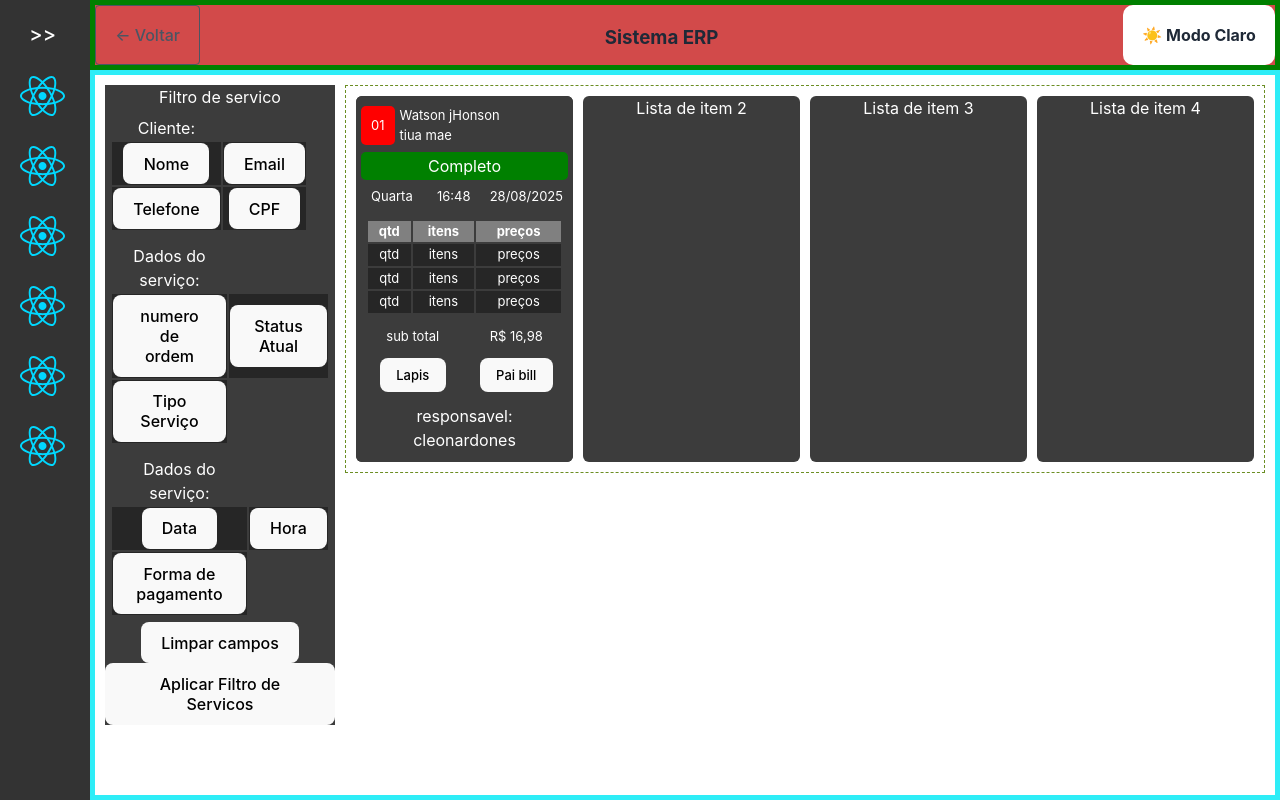
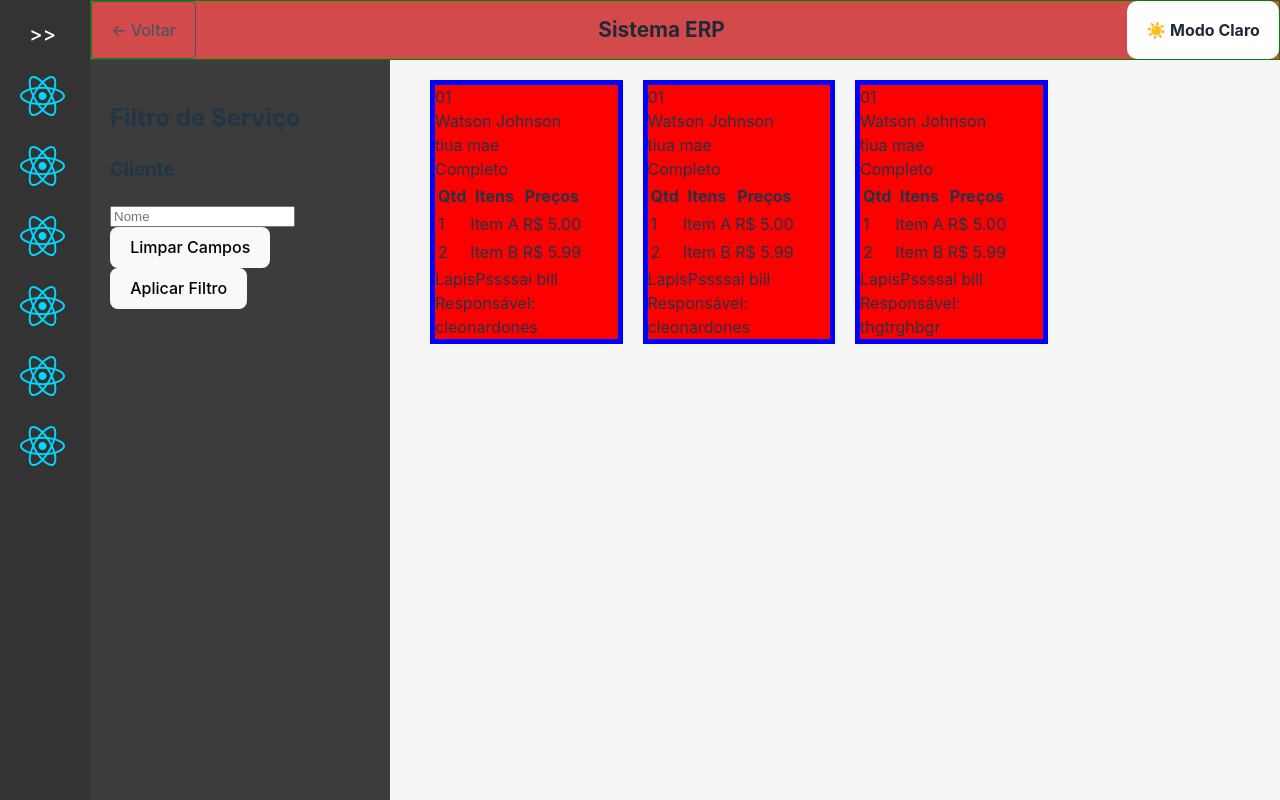
Before and after one commit to S-Marlon/ERP, a React (Vite) app in the folder Front/App/: page /Servicos in a window 1280 px wide. Built offline with nearby package versions, Linux system fonts and the light colour scheme.

Commit message:
criação de elementos  da pagina de serviços

```diff
--- a/Front/App/src/App.css
+++ b/Front/App/src/App.css
@@ -32,12 +32,6 @@
 
 }
 
-.header {
-  grid-area: header;
-
-  border: green 5px solid;
-
-}
 
 .sidebar {
   grid-area: sidebar;
@@ -46,11 +40,17 @@
 
 
 }
+.header {
+  grid-area: header;
+
+  border: green 1px solid;
+
+}
 
 .content {
   grid-area: content;
 
-  border: rgb(46, 237, 247) 5px solid;
+  border: rgb(46, 237, 247) 0px solid;
 
 
 }
--- a/Front/App/src/App.tsx
+++ b/Front/App/src/App.tsx
@@ -24,7 +24,7 @@ function App() {
    const [isDarkMode, setIsDarkMode] = useState(false);
 
   const sidebarWidth = isSidebarOpen ? 200 : 90;
-  const headerHeight = 70;
+  const headerHeight = 60;
 
   return (
     <>
@@ -37,7 +37,7 @@ function App() {
         <Sidebar isOpen={isSidebarOpen} toggleSidebar={toggleSidebar}  sidebarWidth={sidebarWidth}/>
         <Header title="Sistema ERP" headerHeight={headerHeight} onThemeToggle={toggleTheme}
         isDarkMode={isDarkMode} />
-        <Panel>
+        <Panel isDarkMode={isDarkMode}>
 
             <Routes>
             <Route path="/" element={<Dashboard text='Dashboard'/>} />
@@ -45,7 +45,7 @@ function App() {
             <Route path="/produtos" element={<Produtos  text='Produtos'/>} />
             <Route path="/vendas" element={<Vendas/>} />
             <Route path="/Estoque" element={<Estoque  text='Estoque'/>} />
-            <Route path="/Servicos" element={<Servicos  text='Servicos'/>} />
+            <Route path="/Servicos" element={<Servicos />} />
           </Routes>
 
         </Panel>
--- /dev/null
+++ b/Front/App/src/components/ServiceFilter.tsx
@@ -0,0 +1,41 @@
+import React from 'react';
+import { FilterState } from '../types';
+
+// Define a interface para as props do componente
+interface ServiceFilterProps {
+  filters: FilterState;
+  onFilterChange: (key: keyof FilterState, value: string) => void;
+  onClear: () => void;
+  onApply: () => void;
+}
+
+const ServiceFilter: React.FC<ServiceFilterProps> = ({
+  filters,
+  onFilterChange,
+  onClear,
+  onApply
+}) => {
+  return (
+    <div className="filter-container">
+      <h2>Filtro de Serviço</h2>
+      {/* ... (os mesmos inputs e estrutura de antes) */}
+      <div className="filter-section">
+        <h3>Cliente</h3>
+        <input
+          type="text"
+          placeholder="Nome"
+          value={filters.clientName}
+          onChange={(e) => onFilterChange('clientName', e.target.value)}
+        />
+        {/* ... outros inputs com a mesma lógica */}
+      </div>
+
+      <div className="filter-actions">
+        <button onClick={onClear}>Limpar Campos</button>
+        <button onClick={onApply}>Aplicar Filtro</button>
+      </div>
+    </div>
+  );
+};
+
+export default ServiceFilter;
--- /dev/null
+++ b/Front/App/src/components/ServiceItem.tsx
@@ -0,0 +1,55 @@
+import React from 'react';
+import { ServiceItem as ServiceItemType } from '../types'; // Renomeie para evitar conflito de nomes
+
+interface ServiceItemProps {
+  service: ServiceItemType;
+}
+
+const ServiceItem: React.FC<ServiceItemProps> = ({ service }) => {
+  return (
+    <div className="service-card" style={{background:"red", border:"5px solid blue"}}>
+      <div className="card-header">
+        <span className="order-number">{service.orderNumber}</span>
+        <div className="client-info">
+          <span>{service.clientName}</span>
+          <br />
+          <span className="client-details">{service.clientDetails}</span>
+        </div>
+        <span className={`status-badge status-${service.status.toLowerCase()}`}>
+          {service.status}
+        </span>
+      </div>
+
+      {/* ... (o restante da estrutura do card) */}
+      <table className="items-table">
+          <thead>
+            <tr>
+              <th>Qtd</th>
+              <th>Itens</th>
+              <th>Preços</th>
+            </tr>
+          </thead>
+          <tbody>
+            {service.items.map((item, index) => (
+              <tr key={index}>
+                <td>{item.quantity}</td>
+                <td>{item.name}</td>
+                <td>R$ {item.price.toFixed(2)}</td>
+              </tr>
+            ))}
+          </tbody>
+        </table>
+
+      <div className="card-footer">
+        <div className="tags">
+          {service.tags.map((tag, index) => (
+            <span key={index} className="tag-button">{tag}</span>
+          ))}
+        </div>
+        <span className="responsible">Responsável: {service.responsible}</span>
+      </div>
+    </div>
+  );
+};
+
+export default ServiceItem;
--- a/Front/App/src/components/header.tsx
+++ b/Front/App/src/components/header.tsx
@@ -40,7 +40,7 @@ const Header: React.FC<HeaderProps> = ({ title, onBackButtonClick,
           >
             ← Voltar
           </button>
-      <h3>{title}</h3>
+      <h1 style={{alignContent: 'center', fontSize:"1.3rem"}}>{title}</h1>
 
       <button
         onClick={onThemeToggle}
--- a/Front/App/src/components/panel.tsx
+++ b/Front/App/src/components/panel.tsx
@@ -1,16 +1,19 @@
 // src/components/Sidebar.tsx
 import './Panel.css';
 import { ReactNode } from "react";
+import { colors, darkColors } from '../styles/colors';
+
 
 interface PanelProps {
     children: ReactNode;
+    isDarkMode: boolean; // Booleano para saber o estado atual do tema
 }
 
-export default function Panel({ children }: PanelProps) {
+export default function Panel({ children, isDarkMode }: PanelProps) {
+  const themeColors = isDarkMode ? darkColors : colors;
+
   return (
-    <main className="content"
-
-    >
+    <main className="content" style={{ overflowY: 'auto', backgroundColor: isDarkMode ? themeColors.background : themeColors.background,}}>
       {children}
     </main>
   );
--- a/Front/App/src/pages/Servicos.css
+++ b/Front/App/src/pages/Servicos.css
@@ -1,114 +1,57 @@
- .grid-container {
+/* Layout principal: Filtro e Área de Serviços lado a lado */
+.main-grid-container {
     display: grid;
-     /* Define o número de colunas. 'auto' significa que o navegador
-           determinará a largura das colunas. */
-     grid-template-columns: 2fr 8fr;
-     /* Define 4 linhas com 50px de altura cada. */
-     padding: 10px;
-     gap: 10px;
-     /* Adiciona espaçamento entre os itens do grid */
+    /* Define o layout de duas colunas:
+       - Filtro com largura fixa (300px)
+       - Serviços ocupando o restante do espaço (1fr) */
+    grid-template-columns: 300px 1fr;
+    gap: 20px; /* Espaço entre as duas colunas principais */
+    height: 100vh;
 }
 
- .grid-item {
-     text-align: center;
+/* Estilização da barra de filtro (coluna esquerda) */
+.filter-sidebar {
+    background-color: #3c3c3cff;
+    padding: 20px;
+    overflow-y: auto;
 }
 
- .flex-container {
-     display: flex;
-     /* Permite a quebra de linha */
-     flex-wrap: wrap;
-     /* Adiciona espaçamento entre os itens */
-     gap: 10px;
-     border: 1px dashed olivedrab;
-     padding: 10px;
-    container-type: inline-size;
+/* Layout responsivo dos cards de serviço (coluna direita) */
+.services-container {
+    display: grid;
+    grid-template-columns: repeat(4, 1fr);
+    gap: 20px;
+    padding: 20px;
+    overflow-y: auto;
+
+    /* A SOLUÇÃO ESTÁ AQUI: */
+    /* Impede que os itens se estiquem verticalmente */
+    align-items: start;
 }
 
- .flex-item {
-     background-color: #3C3C3C;
+/* Media Queries para responsividade */
+/* ... (Mantenha as media queries anteriores para o layout de colunas) ... */
 
-     border-radius: 6px;
-     color: white;
-     text-align: center;
-
-     /* flex-grow: 1 -> Permite que o item cresça para ocupar o espaço disponível.
-               flex-shrink: 1 -> Permite que o item encolha se necessário.
-               flex-basis: 0 -> Define a largura base para 0. A largura será determinada
-                               pelo crescimento (`flex-grow`) e pelo conteúdo.
-            */
-     flex: 1 1 0%;
-
-     /* Define uma largura mínima para evitar que os itens fiquem muito pequenos */
-     min-width: calc(20% - 10px);
-
- }
-
- /* Mídia Query para tablets (telas de até 768px de largura) */
- @media (max-width: 1100px) {
-     .flex-item {
-         /* Altera o min-width para 33.33% - 10px, permitindo 3 itens por linha */
-         min-width: calc(33.33% - 10px);
+/* Para telas entre 992px e 1199px: 3 colunas */
+@media (max-width: 1199px) {
+    .services-container {
+        grid-template-columns: repeat(3, 1fr);
     }
 }
 
- /* --- */
-
- /* Mídia Query para celulares (telas de até 480px de largura) */
- @media (max-width: 900px) {
-     .flex-item {
-         /* Altera o min-width para 100% - 10px, permitindo 1 item por linha */
-         min-width: calc(50% - 10px);
+/* Para telas entre 768px e 991px: 2 colunas */
+@media (max-width: 991px) {
+    .services-container {
+        grid-template-columns: repeat(2, 1fr);
     }
 }
 
- /* Mídia Query para celulares (telas de até 480px de largura) */
- @media (max-width: 730px) {
-     .flex-item {
-         /* Altera o min-width para 100% - 10px, permitindo 1 item por linha */
-         min-width: calc(100% - 10px);
+/* Para telas pequenas (celulares): 1 coluna */
+@media (max-width: 767px) {
+    .main-grid-container {
+        grid-template-columns: 1fr;
+    }
+    .services-container {
+        grid-template-columns: 1fr;
     }
 }
-
- /* Contêiner principal usando Grid */
- .subgrid-container {
-     display: grid;
-     /* Cria 5 linhas de altura automática */
-     grid-template-rows: repeat(5, auto);
-     gap: 2px;
-     padding: 5px;
-     width: 100%;
-
- }
-
- /* Cada célula do Grid */
- .subgrid-item {
-
-
-     border: 1px solid #000000;
- }
-
- /* Contêiner Flexbox dentro de cada célula do Grid */
- .subflex-content {
-     display: flex;
-     /* Ajusta os itens para ocupar o espaço de forma elástica */
-     flex-grow: 1;
-     flex-wrap: wrap;
-     /* justifyContent: 'space-between', alignItems: 'center'
-             */
-
-
-     align-items: center;
-     font-size: small;
-
- }
-
- /* Itens dentro do Flexbox */
- .subflex-item {
-     flex: 1 1 0;
-     /* Permite que os itens cresçam e encolham */
-     /* min-width: 150px; Largura mínima para o item */
-
-     color: white;
-     padding: 5px;
-     text-align: center;
- }
--- a/Front/App/src/pages/Servicos.tsx
+++ b/Front/App/src/pages/Servicos.tsx
@@ -1,203 +1,132 @@
-import './Servicos.css';
+import React, { useState } from 'react';
+import ServiceFilter from '../components/ServiceFilter';
+import ServiceItem from '../components/ServiceItem';
+import { FilterState, ServiceItem as ServiceItemType } from '../types';
+import './Servicos.css'; // Estilos específicos para a página
 
-interface Props {
-    text: string;
-}
+// Seus dados de exemplo ou a lógica para buscar dados de uma API
+const mockServices: ServiceItemType[] = [
+    {
+        orderNumber: '01',
+        clientName: 'Watson Johnson',
+        clientDetails: 'tiua mae',
+        status: 'Completo',
+        day: 'Quarta',
+        time: '16:48',
+        date: '28/08/2025',
+        items: [
+            { quantity: 1, name: 'Item A', price: 5.00 },
+            { quantity: 2, name: 'Item B', price: 5.99 },
+        ],
+        total: 16.98,
+        tags: ['Lapis', 'Pssssai bill'],
+        responsible: 'cleonardones',
+    }, {
+        orderNumber: '01',
+        clientName: 'Watson Johnson',
+        clientDetails: 'tiua mae',
+        status: 'Completo',
+        day: 'Quarta',
+        time: '16:48',
+        date: '28/08/2025',
+        items: [
+            { quantity: 1, name: 'Item A', price: 5.00 },
+            { quantity: 2, name: 'Item B', price: 5.99 },
+        ],
+        total: 16.98,
+        tags: ['Lapis', 'Pssssai bill'],
+        responsible: 'cleonardones',
+    }, {
+        orderNumber: '01',
+        clientName: 'Watson Johnson',
+        clientDetails: 'tiua mae',
+        status: 'Completo',
+        day: 'Quarta',
+        time: '16:48',
+        date: '28/08/2025',
+        items: [
+            { quantity: 1, name: 'Item A', price: 5.00 },
+            { quantity: 2, name: 'Item B', price: 5.99 },
+        ],
+        total: 16.98,
+        tags: ['Lapis', 'Pssssai bill'],
+        responsible: 'thgtrghbgr',
+    },
+    // ... mais serviços
+];
 
-const Header: React.FC<Props> = ({ text }) => {
-    return (
-        <>
+// O componente Serv
+// icesPage não precisa de props, a menos que você
+// queira passar algo do layout principal.
+const ServicesPage: React.FC = () => {
+    const [filters, setFilters] = useState<FilterState>({
+        clientName: '',
+        clientEmail: '',
+        clientCpf: '',
+        clientPhone: '',
+        orderNumber: '',
+        status: '',
+        serviceType: '',
+        date: '',
+        paymentMethod: '',
+    });
 
-            <div className="grid-container">
-                <div className="grid-item" style={{ backgroundColor: '#3c3c3cff' }}>
-                    Filtro de servico
+    const [services, setServices] = useState<ServiceItemType[]>(mockServices);
 
-                    <table className="subflex-item" >
-                        Cliente:
-                        <tbody style={{ backgroundColor: '#262626ff', }}>
-                            <tr>
-                                <td><button>
-                                    Nome
-                                </button></td>
-                                <td> <button>
-                                    Email
-                                </button></td>
+    const handleFilterChange = (key: keyof FilterState, value: string) => {
+        setFilters(prevFilters => ({ ...prevFilters, [key]: value }));
+    };
 
-                            </tr>
-                            <tr>
-                                <td><button>
-                                    Telefone
-                                </button></td>
-                                <td><button>
-                                    CPF
-                                </button></td>
+    const handleApplyFilter = () => {
+        const filteredList = mockServices.filter(service => {
+            return (
+                service.clientName.toLowerCase().includes(filters.clientName.toLowerCase())
+            );
+        });
+        setServices(filteredList);
+    };
 
-                            </tr>
+    const handleClearFilters = () => {
+        setFilters({
+            clientName: '',
+            clientEmail: '',
+            clientCpf: '',
+            clientPhone: '',
+            orderNumber: '',
+            status: '',
+            serviceType: '',
+            date: '',
+            paymentMethod: '',
+        });
+        setServices(mockServices);
+    };
 
-                        </tbody>
-
-                    </table>
-
-                     <table className="subflex-item" >
-                        Dados do serviço:
-                        <tbody style={{ backgroundColor: '#262626ff', }}>
-                            <tr>
-                                <td><button>
-                                    numero de ordem
-                                </button></td>
-                                <td> <button>
-                                    Status Atual
-                                </button></td>
-
-                            </tr>
-                            <tr>
-                                <td><button>
-                                    Tipo Serviço
-                                </button></td>
-
-
-                            </tr>
-
-                        </tbody>
-
-                    </table>
-
-                     <table className="subflex-item" >
-                        Dados do serviço:
-                        <tbody style={{ backgroundColor: '#262626ff', }}>
-                            <tr>
-                                <td><button>
-                                    Data
-                                </button></td>
-                                <td> <button>
-                                    Hora
-                                </button></td>
-
-                            </tr>
-                            <tr>
-                                <td><button>
-                                    Forma de pagamento
-                                </button></td>
-
-
-                            </tr>
-
-                        </tbody>
-
-                    </table>
-
-
-<button>
-                       Limpar campos
-                    </button>
-                    <button>
-                        Aplicar Filtro de {text}
-                    </button>
-                </div>
-
-                <div className="grid-item" >
-
-                    <div className="flex-container">
-                        <div className="flex-item">
-
-                            <div className="flex-item" style={{ display: 'flex', justifyContent: 'space-between', alignItems: 'center', flexWrap: 'wrap' }}>
-
-
-                                <div className="subgrid-container" >
-
-
-                                    <div className="subflex-content" >
-                                        <div className="subflex-item" style={{ backgroundColor: 'red', flexGrow: "0", padding: '10px', borderRadius: '5px' }}>01</div>
-                                        <div className="subflex-item" style={{ textAlign: "left" }} >Watson jHonson <br /> tiua mae</div>
-                                    </div>
-                                    <div className="subflex-item" style={{ backgroundColor: 'green', flexGrow: "0", padding: '2px', borderRadius: '5px' }}>Completo</div>
-
-
-
-
-                                    <div className="subflex-content">
-                                        <div className="subflex-item">Quarta</div>
-                                        <div className="subflex-item" >16:48</div>
-                                        <div className="subflex-item">28/08/2025</div>
-                                    </div>
-
-
-
-
-                                    <div className="subflex-content">
-
-                                        <table className="subflex-item" >
-                                            <thead style={{ backgroundColor: 'gray', }}>
-                                                <tr >
-                                                    <th>qtd</th>
-                                                    <th>itens</th>
-                                                    <th>preços</th>
-                                                </tr>
-                                            </thead>
-                                            <tbody style={{ backgroundColor: '#262626ff', }}>
-                                                <tr>
-                                                    <td>qtd</td>
-                                                    <td>itens</td>
-                                                    <td>preços</td>
-                                                </tr>
-                                                <tr>
-                                                    <td>qtd</td>
-                                                    <td>itens</td>
-                                                    <td>preços</td>
-                                                </tr>
-                                                <tr>
-                                                    <td>qtd</td>
-                                                    <td>itens</td>
-                                                    <td>preços</td>
-                                                </tr>
-                                            </tbody>
-
-
-                                        </table>
-                                    </div>
-
-
-
-
-                                    <div className="subflex-content">
-                                        <div className="subflex-item">sub total</div>
-                                        <div className="subflex-item">R$ 16,98</div>
-                                    </div>
-
-
-
-
-                                    <div className="subflex-content">
-                                        <div className="subflex-item"><button>Lapis</button></div>
-                                        <div className="subflex-item"><button>Pai bill</button></div>
-
-                                    </div>
-
-                                    <div className="subflex-item">responsavel: cleonardones</div>
-
-                                </div>
-
-
-
-
-
-
-
-
-                            </div>
-
-                        </div>
-                        <div className="flex-item">Lista de item 2</div>
-                        <div className="flex-item">Lista de item 3</div>
-                        <div className="flex-item">Lista de item 4</div>
-
-                    </div>
-
-                </div>
+    return  (
+        // Este é o container principal
+        <div className="main-grid-container">
+            {/* Coluna da esquerda: Filtro */}
+            <div className="filter-sidebar">
+                <ServiceFilter
+                    filters={filters}
+                    onFilterChange={handleFilterChange}
+                    onClear={handleClearFilters}
+                    onApply={handleApplyFilter}
+                />
             </div>
 
-        </>
+            {/* Coluna da direita: Lista de serviços */}
+            <div className="services-container">
+                {services.length > 0 ? (
+                    services.map((service, index) => (
+                        <ServiceItem key={index} service={service} />
+                    ))
+                ) : (
+                    <p>Nenhum serviço encontrado com os filtros aplicados.</p>
+                )}
+            </div>
+        </div>
     );
+
 };
 
-export default Header;
+export default ServicesPage;
--- a/Front/App/src/styles/colors.ts
+++ b/Front/App/src/styles/colors.ts
@@ -8,7 +8,7 @@ export const colors = {
   // Cores de texto e fundo
   text: '#1f2937',
   textLight: '#f3f4f6',
-  background: '#f0f4f8',
+  background: '#F5F5F5',
   backgroundLight: '#ffffff',
   backgroundDark: '#111827',
 
--- /dev/null
+++ b/Front/App/src/types.tsx
@@ -0,0 +1,31 @@
+export interface ServiceItem {
+  orderNumber: string;
+  clientName: string;
+  clientDetails: string;
+  status: 'Completo' | 'Pendente' | 'Em Andamento'; // Tipos literais são ótimos aqui
+  day: string;
+  time: string;
+  date: string;
+  items: ServiceProduct[];
+  total: number;
+  tags: string[];
+  responsible: string;
+}
+
+export interface ServiceProduct {
+  quantity: number;
+  name: string;
+  price: number;
+}
+
+export interface FilterState {
+  clientName: string;
+  clientEmail: string;
+  clientCpf: string;
+  clientPhone: string;
+  orderNumber: string;
+  status: string;
+  serviceType: string;
+  date: string;
+  paymentMethod: string;
+}
```
Also changed, not shown: Front/App/src/pages/Vendas.tsx (+9 -5 lines). Lines whose indentation alone changed are shown as unchanged.
